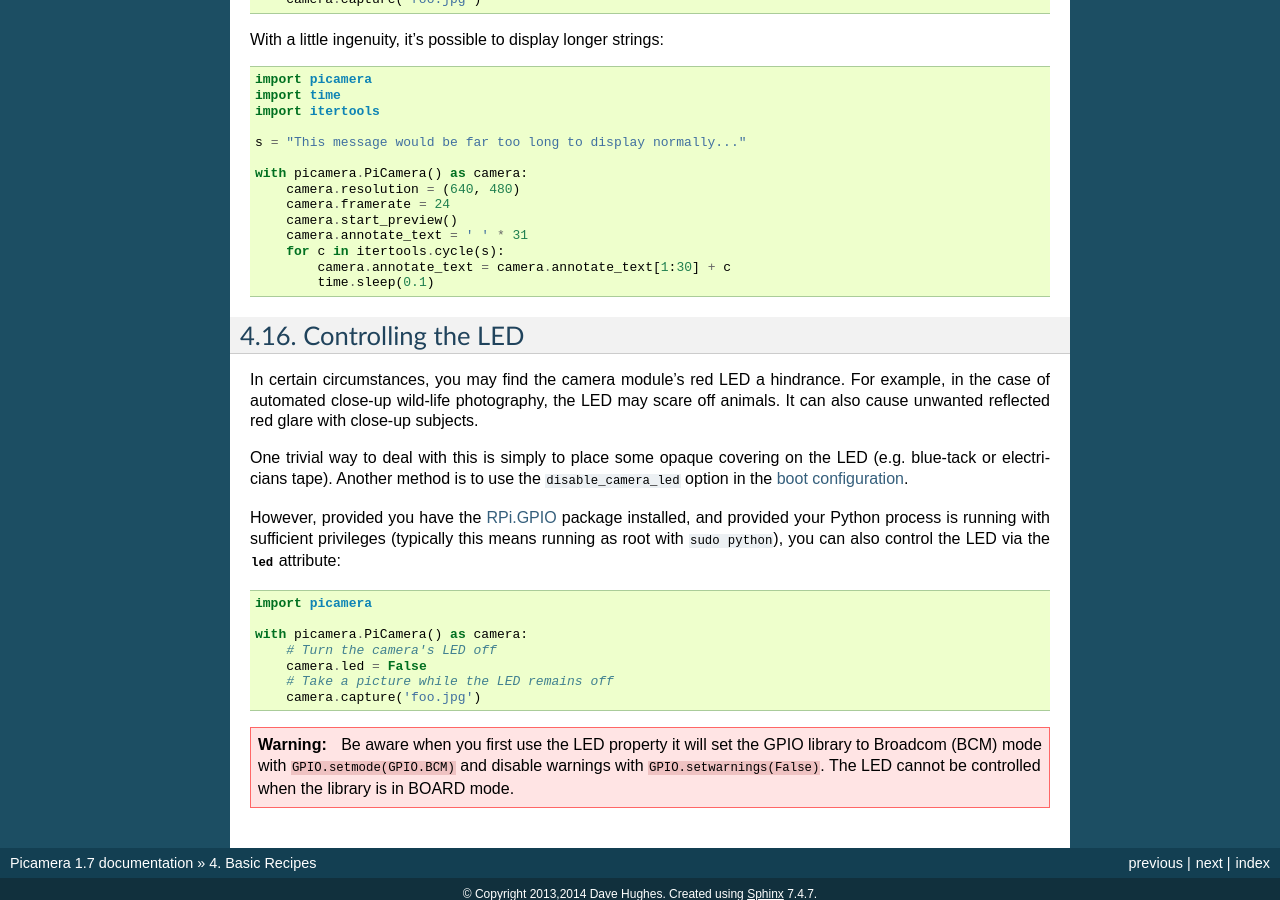
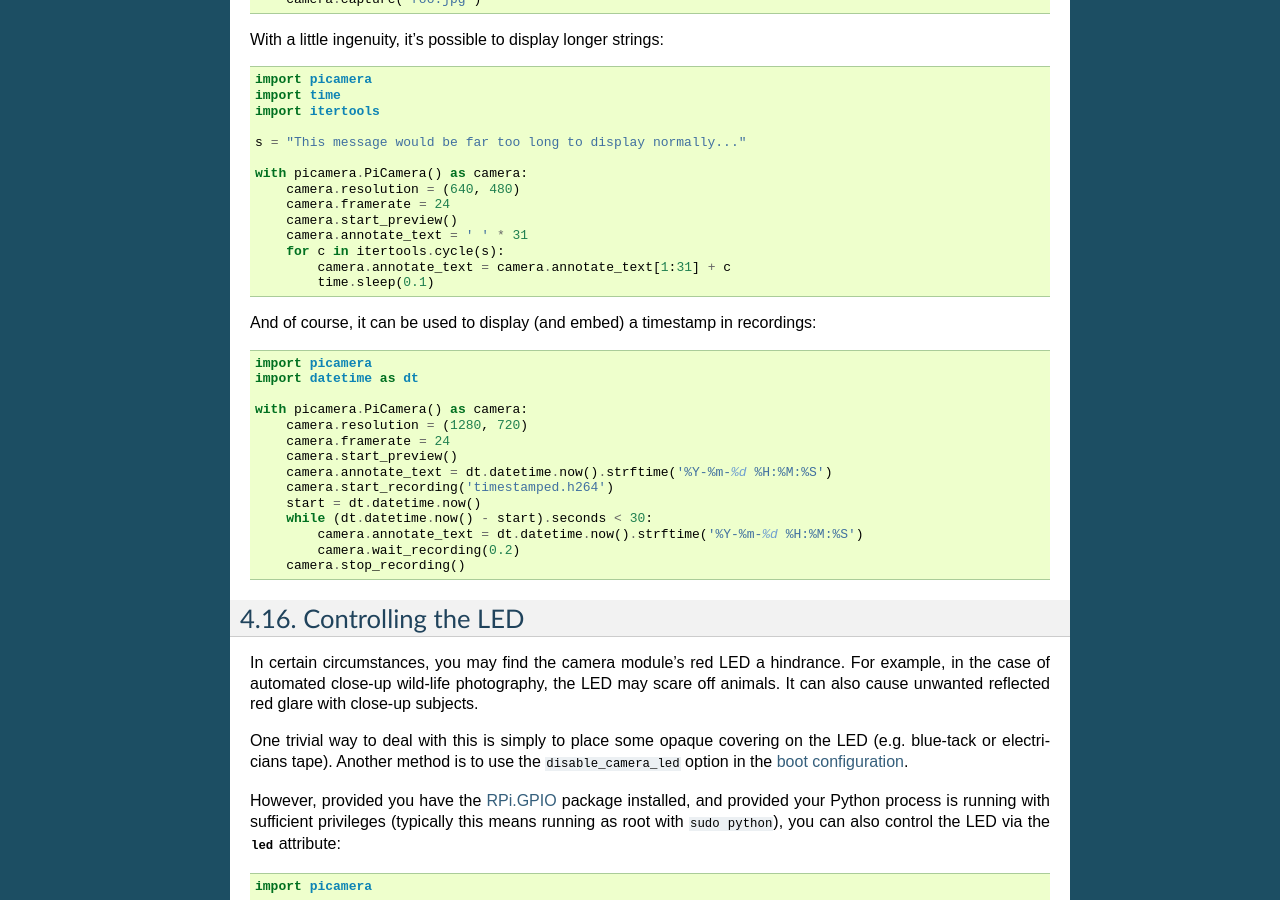
Before and after one commit to waveform80/picamera, a Sphinx documentation site: the page built from docs/recipes1.rst, in a window 1280 px wide and 900 px high, scrolled down 11531 px. Built offline with Sphinx 7.4.7, drawn with Linux system fonts in a browser that asks for light colours.

Commit message:
Some more examples for #16

```diff
--- a/docs/recipes1.rst
+++ b/docs/recipes1.rst
@@ -776,8 +776,26 @@ With a little ingenuity, it's possible to display longer strings::
         camera.start_preview()
         camera.annotate_text = ' ' * 31
         for c in itertools.cycle(s):
-            camera.annotate_text = camera.annotate_text[1:30] + c
+            camera.annotate_text = camera.annotate_text[1:31] + c
             time.sleep(0.1)
+
+And of course, it can be used to display (and embed) a timestamp in
+recordings::
+
+    import picamera
+    import datetime as dt
+
+    with picamera.PiCamera() as camera:
+        camera.resolution = (1280, 720)
+        camera.framerate = 24
+        camera.start_preview()
+        camera.annotate_text = dt.datetime.now().strftime('%Y-%m-%d %H:%M:%S')
+        camera.start_recording('timestamped.h264')
+        start = dt.datetime.now()
+        while (dt.datetime.now() - start).seconds < 30:
+            camera.annotate_text = dt.datetime.now().strftime('%Y-%m-%d %H:%M:%S')
+            camera.wait_recording(0.2)
+        camera.stop_recording()
 
 
 .. _led_control:
```
